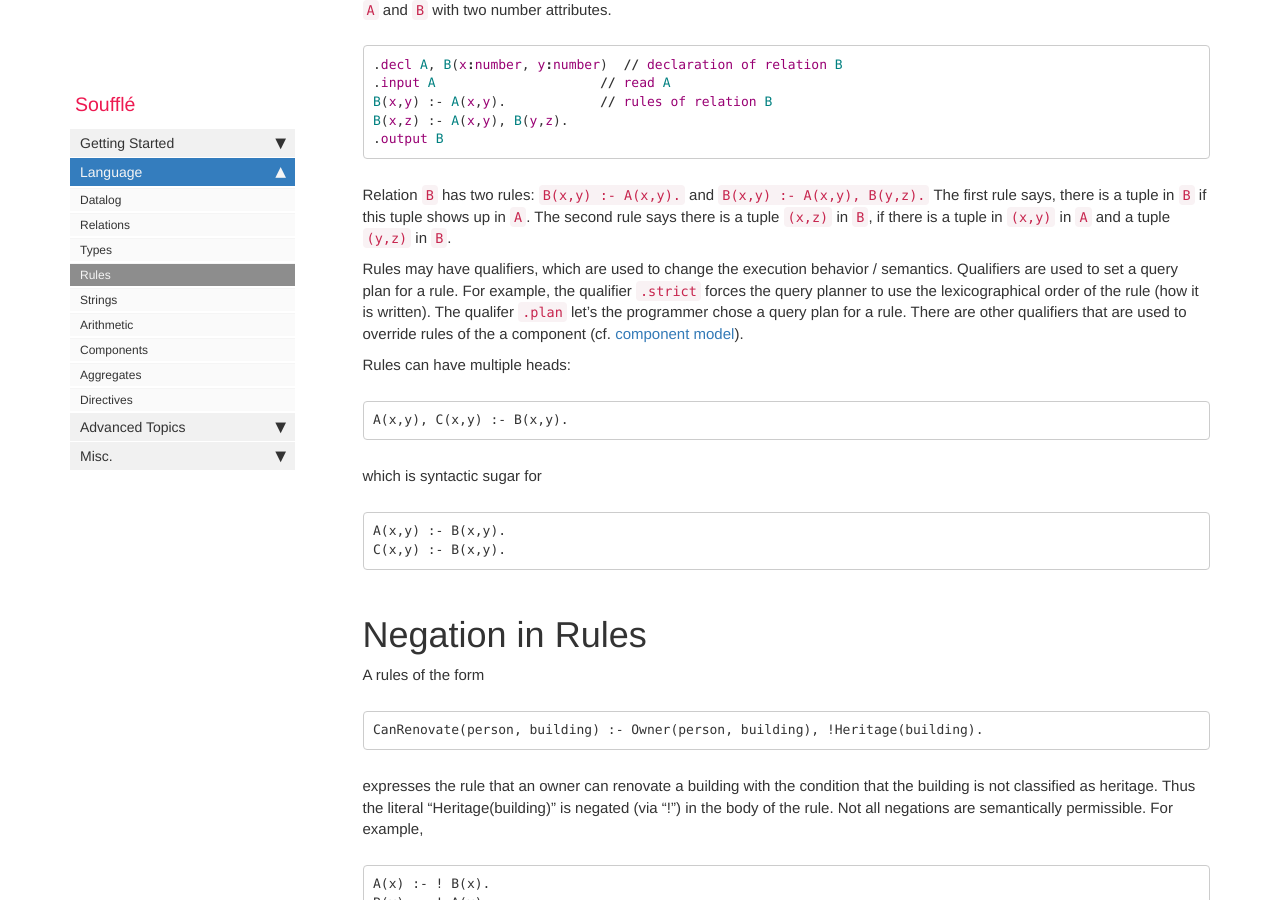
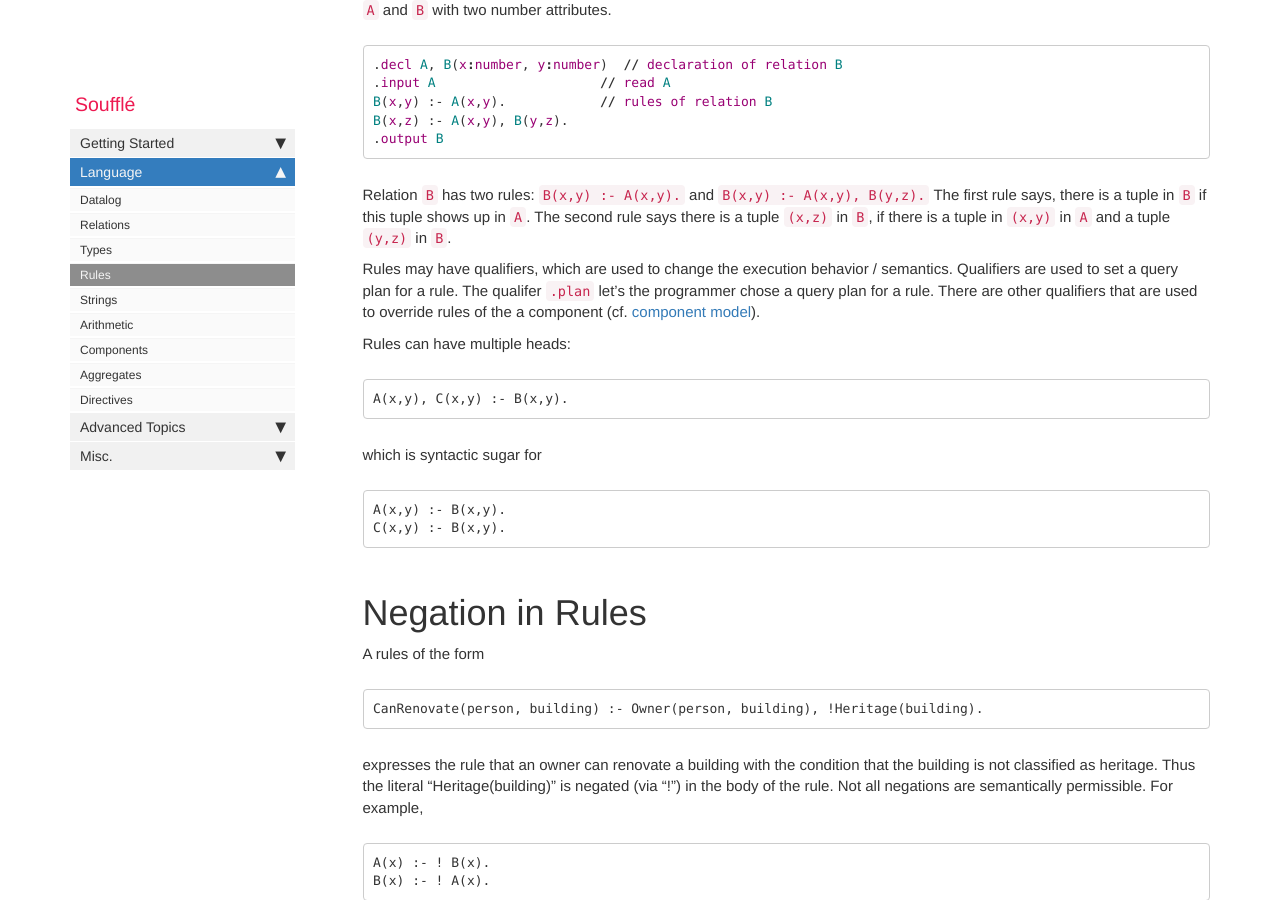
Before and after one commit to souffle-lang/souffle-lang.github.io, a Jekyll site: the page built from pages/docs/rules.md, in a window 1280 px wide and 900 px high, scrolled down 397 px. Built offline with Jekyll 4.4.1, drawn with Linux system fonts in a browser that asks for light colours; comment, search, counter and statistics services are not loaded.

Commit message:
Update rules.md

````diff
--- a/pages/docs/rules.md
+++ b/pages/docs/rules.md
@@ -35,7 +35,7 @@ B(x,z) :- A(x,y), B(y,z).
 ```
 Relation ```B``` has two rules: ```B(x,y) :- A(x,y).``` and ```B(x,y) :- A(x,y), B(y,z).``` The first rule says, there is a tuple in `B` if this tuple shows up in `A`. The second rule says there is a tuple `(x,z)` in `B`, if there is a tuple in `(x,y)` in `A` and a tuple `(y,z)` in `B`.
 
-Rules may have qualifiers, which are used to change the execution behavior / semantics. Qualifiers are used to set a query plan for a rule. For example, the qualifier `.strict` forces the query planner to use the lexicographical order of the rule (how it is written). The qualifer `.plan` let's the programmer chose a query plan for a rule. There are other qualifiers that are used to override rules of the a component (cf. [component model](components)).
+Rules may have qualifiers, which are used to change the execution behavior / semantics. Qualifiers are used to set a query plan for a rule. The qualifer `.plan` let's the programmer chose a query plan for a rule. There are other qualifiers that are used to override rules of the a component (cf. [component model](components)).
 
 Rules can have multiple heads:
 ```
````
